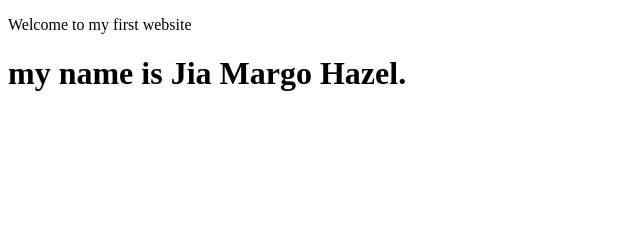
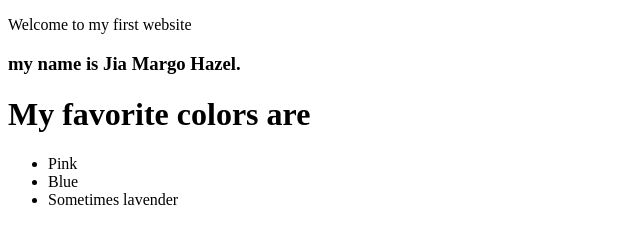
Before and after one commit to 1000donuts/first-website, a plain HTML site: page index.html in a window 1280 px wide. Shown: the whole page, without its empty margins (0-640 px from the left). Drawn offline with Linux system fonts and the light colour scheme.

Commit message:
Adding fav colors

```diff
--- a/index.html
+++ b/index.html
@@ -5,6 +5,12 @@
   </head>
   <body>
     <p>Welcome to my first website</p>
-    <h1>my name is Jia Margo Hazel.</h1>
+    <h3>my name is Jia Margo Hazel.</h3>
+    <h1>My favorite colors are</h1>
+    <ul>
+      <li>Pink</li>
+      <li>Blue</li>
+      <li>Sometimes lavender</li>
+    </ul>
   </body>
 </html>
```
